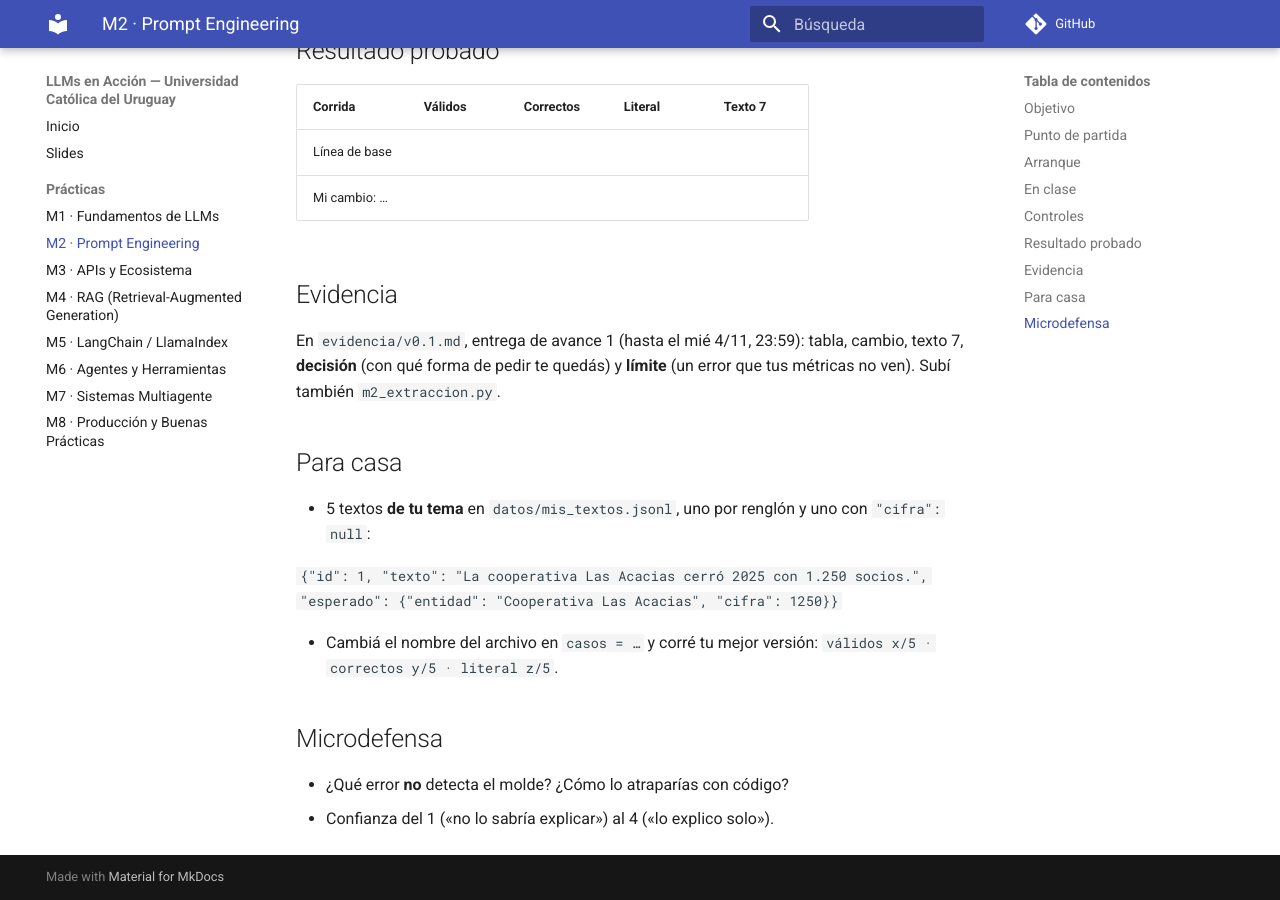
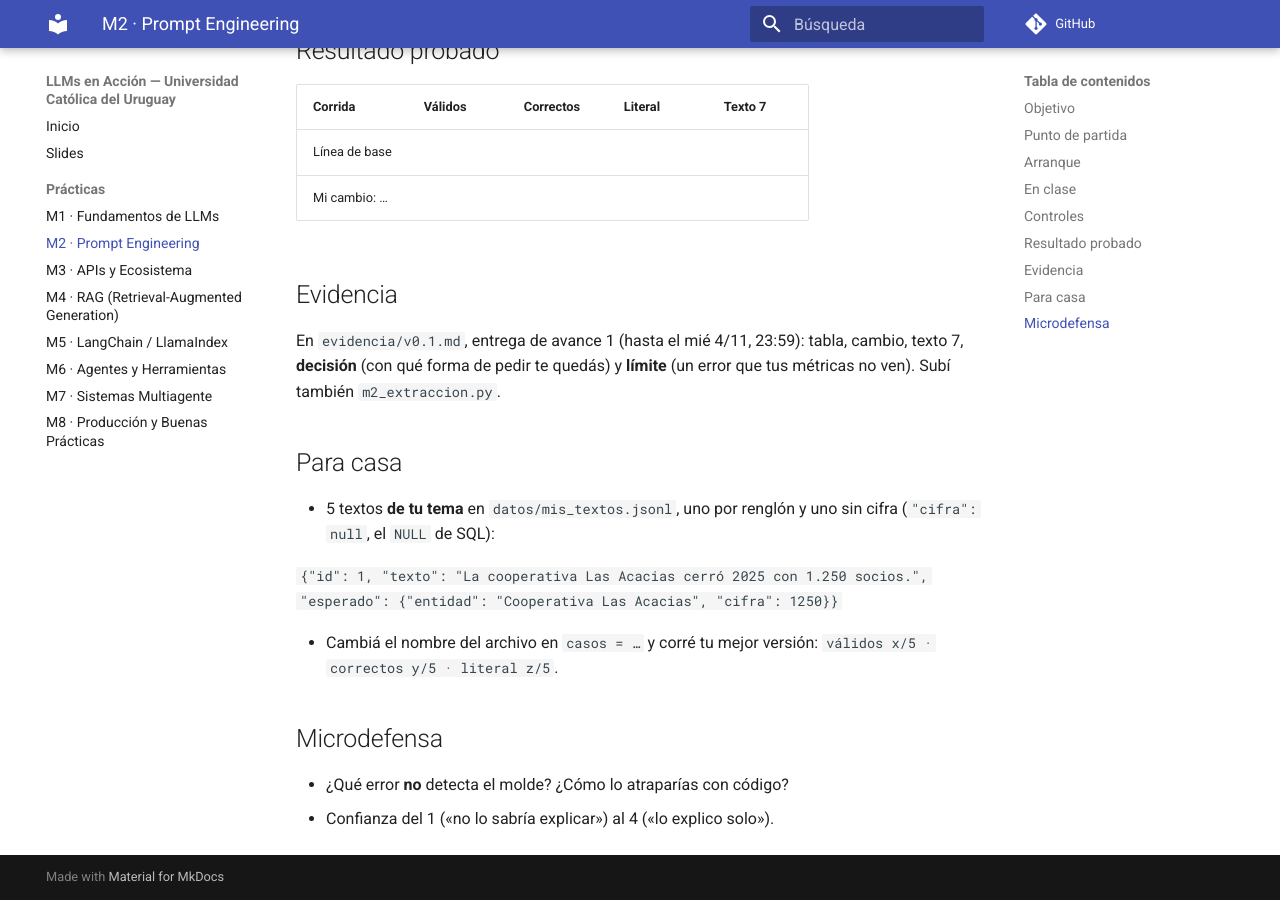
Before and after one commit to JuanFKurucz/ucu-la, an MkDocs documentation site: the page built from docs/practicas/m2-contrato-extraccion.md, in a window 1280 px wide and 900 px high, scrolled down 2943 px. Built offline with MkDocs 1.6.1 and Material for MkDocs 9.7.7, drawn with Linux system fonts in a browser that asks for light colours; comment, search, counter and statistics services are not loaded.

Commit message:
Práctica M2: «cifra»: null es el NULL de SQL (D297)
Co-Authored-By: Claude Opus 5.5 <noreply@anthropic.com>

```diff
--- a/docs/practicas/m2-contrato-extraccion.md
+++ b/docs/practicas/m2-contrato-extraccion.md
@@ -120,7 +120,7 @@ En `evidencia/v0.1.md`, entrega de avance 1 (hasta el mié 4/11, 23:59): tabla,
 
 ## Para casa
 
-- 5 textos **de tu tema** en `datos/mis_textos.jsonl`, uno por renglón y uno con `"cifra": null`:
+- 5 textos **de tu tema** en `datos/mis_textos.jsonl`, uno por renglón y uno sin cifra (`"cifra": null`, el `NULL` de SQL):
 
   `{"id": 1, "texto": "La cooperativa Las Acacias cerró 2025 con 1.250 socios.", "esperado": {"entidad": "Cooperativa Las Acacias", "cifra": 1250}}`
 
```
